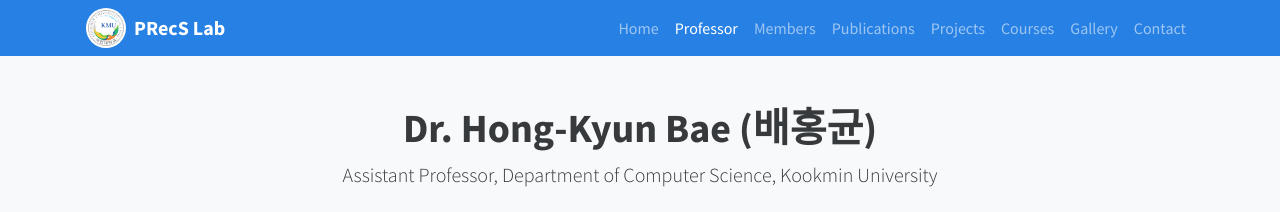
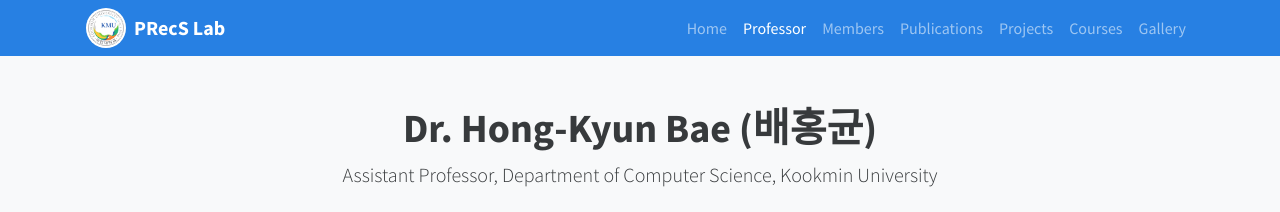
Before and after one commit to hongkyun-bae/hongkyun-bae.github.io, a Jekyll site: the page precs/about.html, which Jekyll copies as it is, in a window 1280 px wide. Shown: the top 212 px of the page. Built offline with Jekyll 4.4.1, drawn with Linux system fonts in a browser that asks for light colours; nearby versions of some CDN libraries.

Commit message:
Update about.html

```diff
--- a/precs/about.html
+++ b/precs/about.html
@@ -35,7 +35,6 @@
           <li class="nav-item"><a class="nav-link" href="projects.html">Projects</a></li>
           <li class="nav-item"><a class="nav-link" href="courses.html">Courses</a></li>
           <li class="nav-item"><a class="nav-link" href="gallery.html">Gallery</a></li>
-          <li class="nav-item"><a class="nav-link" href="contact.html">Contact</a></li>
         </ul>
       </div>
     </div>
```
